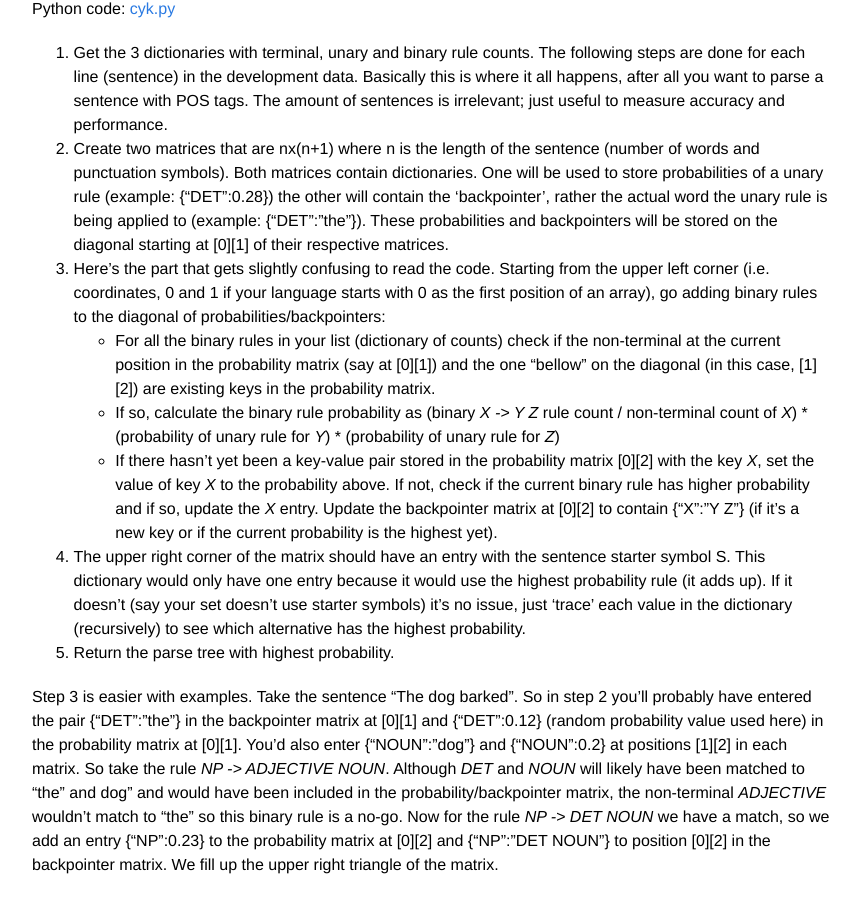
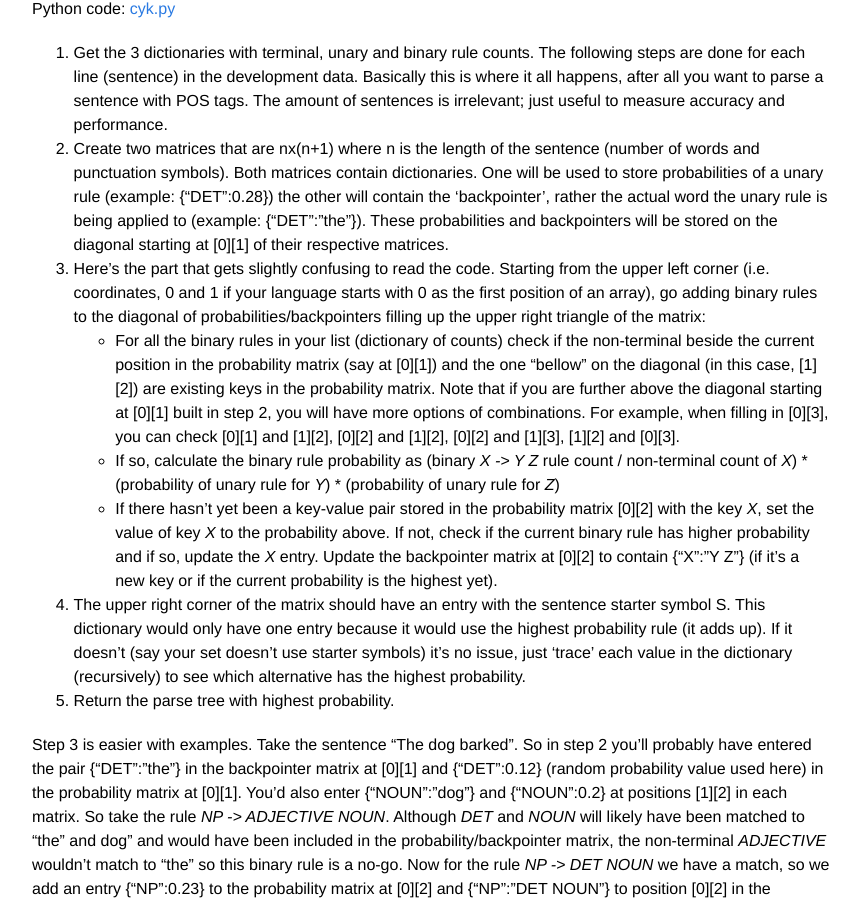
Before and after one commit to JLouback/JLouback.github.io, a Jekyll site: the page built from _posts/2016-10-19-nlp-pos-tagging-cyk.markdown, in a window 1280 px wide and 900 px high, scrolled down 3414 px. Shown: the whole window, without its empty margins (208-1068 px from the left). Built offline with Jekyll 4.4.1, drawn with Linux system fonts in a browser that asks for light colours.

Commit message:
typo fixes

```diff
--- a/_posts/2016-10-19-nlp-pos-tagging-cyk.markdown
+++ b/_posts/2016-10-19-nlp-pos-tagging-cyk.markdown
@@ -107,8 +107,8 @@ Python code: [cyk.py](https://github.com/JLouback/nlp-CKY/blob/master/cyk.py)
 1. Get the 3 dictionaries with terminal, unary and binary rule counts.
 The following steps are done for each line (sentence) in the development data. Basically this is where it all happens, after all you want to parse a sentence with POS tags. The amount of sentences is irrelevant; just useful to measure accuracy and performance.
 2. Create two matrices that are nx(n+1) where n is the length of the sentence (number of words and punctuation symbols). Both matrices contain dictionaries. One will be used to store probabilities of a unary rule (example: {"DET":0.28}) the other will contain the 'backpointer', rather the actual word the unary rule is being applied to (example: {"DET":"the"}). These probabilities and backpointers will be stored on the diagonal starting at [0][1] of their respective matrices.
-3. Here's the part that gets slightly confusing to read the code. Starting from the upper left corner (i.e. coordinates, 0 and 1 if your language starts with 0 as the first position of an array), go adding binary rules to the diagonal of probabilities/backpointers:
-  * For all the binary rules in your list (dictionary of counts) check if the non-terminal at the current position in the probability matrix (say at [0][1]) and the one "bellow" on the diagonal (in this case, [1][2]) are existing keys in the probability matrix.
+3. Here's the part that gets slightly confusing to read the code. Starting from the upper left corner (i.e. coordinates, 0 and 1 if your language starts with 0 as the first position of an array), go adding binary rules to the diagonal of probabilities/backpointers filling up the upper right triangle of the matrix:
+  * For all the binary rules in your list (dictionary of counts) check if the non-terminal beside the current position in the probability matrix (say at [0][1]) and the one "bellow" on the diagonal (in this case, [1][2]) are existing keys in the probability matrix. Note that if you are further above the diagonal starting at [0][1] built in step 2, you will have more options of combinations. For example, when filling in [0][3], you can check [0][1] and [1][2], [0][2] and [1][2], [0][2] and [1][3], [1][2] and [0][3].
   *  If so, calculate the binary rule probability as
   (binary _X -> Y Z_ rule count / non-terminal count of _X_) * (probability of unary rule for _Y_) * (probability of unary rule for _Z_)
   *  If there hasn't yet been a key-value pair stored in the probability matrix [0][2] with the key _X_, set the value of key _X_ to the probability above. If not, check if the current binary rule has higher probability and if so, update the _X_ entry. Update the backpointer matrix at [0][2] to contain {"X":"Y Z"} (if it's a new key or if the current probability is the highest yet).
```
